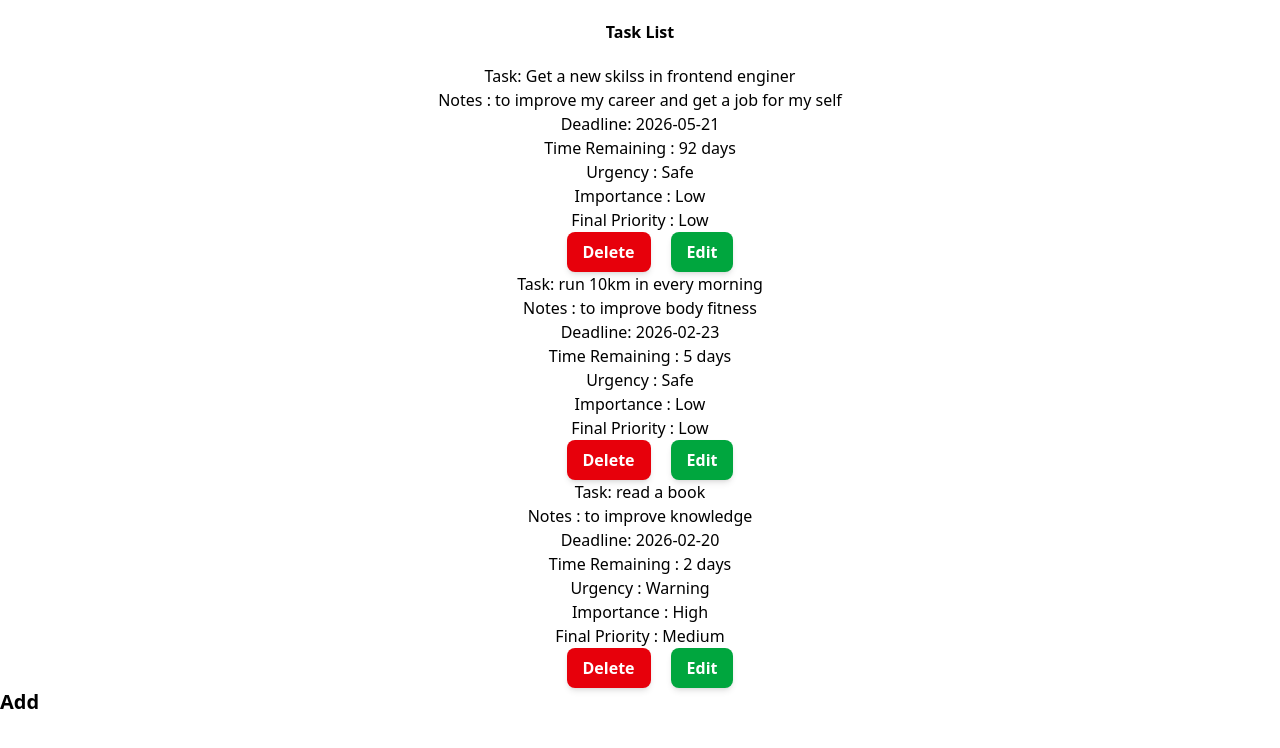
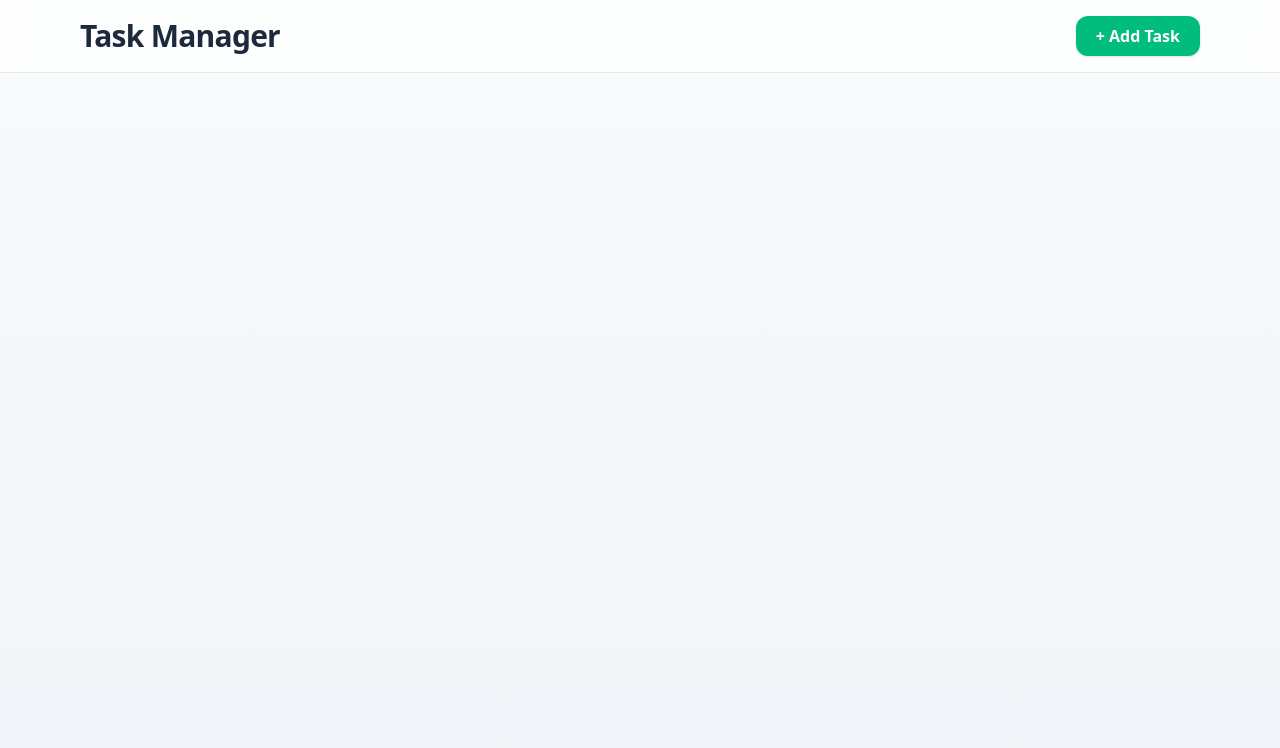
Before and after one commit to Gyandraa/Smart-Activity, a React (Vite) app: page / in a window 1280 px wide. Shown: the top 748 px of the page. Built offline with nearby package versions, Linux system fonts and the light colour scheme.

Commit message:
feat: add validasi for pages form

```diff
--- a/src/features/TaskFromPage.jsx
+++ b/src/features/TaskFromPage.jsx
@@ -1,19 +1,25 @@
 import useTask from "./task/hooks/useTask";
 import TaskForm from "./task/components/TaskForm";
+import { useParams } from "react-router-dom";
 
-export default function TaskFromPage() {
+export default function TaskFormPage() {
   const taskManager = useTask();
+  const { id } = useParams();
+
+  const editingTask = id ? taskManager.getTaskById(id) : null;
+  if (id && !editingTask) {
+    return <p className="text-center mt-10">Loading task...</p>;
+  }
+
   return (
     <>
       <h1 className="text-center font-bold text-2xl mt-5">Form Task</h1>
-      <div>
-        <TaskForm
-          addTask={taskManager.addTask}
-          editingTask={taskManager.editingTask}
-          updatedTask={taskManager.updatedTask}
-        />
-        ;
-      </div>
+
+      <TaskForm
+        addTask={taskManager.addTask}
+        updatedTask={(...args) => taskManager.updatedTask(id, ...args)}
+        editingTask={editingTask}
+      />
     </>
   );
 }
--- a/src/features/task/TaskPage.jsx
+++ b/src/features/task/TaskPage.jsx
@@ -2,21 +2,45 @@ import useTask from "./hooks/useTask";
 import TaskList from "./components/TaskList";
 import useTaskFilter from "./hooks/useTaskFilter";
 import { Link } from "react-router-dom";
+
 export default function TaskPage() {
   const taskManager = useTask();
   const filteredTasks = useTaskFilter(taskManager.tasks);
 
   return (
-    <div>
-      <h1 className="text-center font-bold font-sans mt-5">Task List</h1>
+    <div className="min-h-screen bg-gradient-to-b from-slate-50 to-slate-100">
+      {/* Header */}
+      <header className="sticky top-0 z-10 backdrop-blur bg-white/70 border-b border-slate-200">
+        <div className="max-w-6xl mx-auto px-4 py-4 flex items-center justify-between">
+          <h1 className="text-2xl md:text-3xl font-extrabold tracking-tight text-slate-800">
+            Task Manager
+          </h1>
 
-      <TaskList
-        tasks={filteredTasks}
-        removeTask={taskManager.removeTask}
-        startEdit={taskManager.startEdit}
-      />
-      <Link to="/task-form" className="text-right font-bold text-xl">
-        Add
+          {/* Desktop Add Button */}
+          <Link
+            to="/task-form"
+            className="hidden md:inline-flex items-center gap-2 bg-emerald-500 hover:bg-emerald-600 text-white font-semibold px-5 py-2 rounded-xl shadow transition active:scale-95"
+          >
+            + Add Task
+          </Link>
+        </div>
+      </header>
+
+      {/* Content */}
+      <main className="pb-24 md:pb-10">
+        <TaskList
+          tasks={filteredTasks}
+          removeTask={taskManager.removeTask}
+          startEdit={taskManager.startEdit}
+        />
+      </main>
+
+      {/* Floating Mobile Button */}
+      <Link
+        to="/task-form"
+        className="md:hidden fixed bottom-6 right-6 bg-emerald-500 hover:bg-emerald-600 text-white text-2xl w-16 h-16 flex items-center justify-center rounded-full shadow-xl active:scale-95 transition"
+      >
+        +
       </Link>
     </div>
   );
--- a/src/features/task/components/TaskList.jsx
+++ b/src/features/task/components/TaskList.jsx
@@ -1,40 +1,93 @@
 import { Link } from "react-router-dom";
-export default function TaskList({ tasks, removeTask, startEdit }) {
+
+export default function TaskList({ tasks, removeTask }) {
+  const priorityColor = (priority) => {
+    if (!priority) return "bg-gray-200 text-gray-700";
+    switch (priority.toLowerCase()) {
+      case "high":
+        return "bg-red-100 text-red-700";
+      case "medium":
+        return "bg-yellow-100 text-yellow-700";
+      case "low":
+        return "bg-green-100 text-green-700";
+      default:
+        return "bg-gray-200 text-gray-700";
+    }
+  };
+
   return (
-    <>
-      <ul className="mt-5">
+    <div className="w-full mt-5 px-4 sm:px-6">
+      <ul className="grid grid-cols-1 gap-8">
         {tasks.map((task) => (
-          <li key={task.id}>
-            <div className="text-center">
-              <h3>Task: {task.task}</h3>
-              <p>Notes : {task.notes}</p>
-              <p>Deadline: {task.deadline}</p>
-              <p>Time Remaining : {task.timeRemaining}</p>
-              <p>Urgency : {task.urgency}</p>
-              <p>Importance : {task.importance ?? "Auto"} </p>
-              <p>Final Priority : {task.finalPriority}</p>
+          <li
+            key={task.id}
+            className="bg-white rounded-3xl shadow-xl hover:shadow-2xl transition-all duration-300
+                       p-10 border border-gray-100"
+          >
+            <div className="flex flex-col min-h-[550px]">
+              {/* Title */}
+              <h3 className="text-4xl font-bold text-gray-800 mb-6 break-words leading-snug">
+                {task.task}
+              </h3>
+
+              {/* Notes */}
+              <p className="text-xl text-gray-600 mb-8 whitespace-pre-wrap leading-relaxed">
+                {task.notes || "No notes"}
+              </p>
+
+              {/* Info Section */}
+              <div className="space-y-3 text-lg text-gray-700 mb-8">
+                <p>
+                  <span className="font-semibold">Deadline:</span>{" "}
+                  {task.deadline}
+                </p>
+                <p>
+                  <span className="font-semibold">Time Remaining:</span>{" "}
+                  {task.timeRemaining}
+                </p>
+                <p>
+                  <span className="font-semibold">Urgency:</span> {task.urgency}
+                </p>
+                <p>
+                  <span className="font-semibold">Importance:</span>{" "}
+                  {task.importance ?? "Auto"}
+                </p>
+              </div>
+
+              {/* Priority Badge */}
+              <div className="mb-8">
+                <span
+                  className={`px-8 py-3 text-lg font-semibold rounded-full ${priorityColor(
+                    task.finalPriority,
+                  )}`}
+                >
+                  Final Priority: {task.finalPriority}
+                </span>
+              </div>
+
+              {/* Buttons */}
+              <div className="mt-auto flex flex-col gap-5">
                 <button
                   onClick={() => removeTask(task.id)}
-                className="px-4 py-2 ml-5 bg-red-600 text-white font-semibold rounded-lg
-                  shadow-md hover:bg-red-700 focus:outline-none focus:ring-2
-                  focus:ring-red-500 focus:ring-opacity-75"
+                  className="w-full h-20 bg-red-500 hover:bg-red-600 text-white
+                             font-semibold rounded-2xl transition active:scale-95 text-xl"
                 >
                   Delete
                 </button>
-              <Link to="/task-form">
+
+                <Link to={`/task-form/${task.id}`} className="w-full">
                   <button
-                  onClick={() => startEdit(task.id)}
-                  className="px-4 py-2 ml-5 bg-green-600 text-white font-semibold
-      rounded-lg shadow-md hover:bg-green-700 focus:outline-none focus:ring-2
-      focus:ring-green-500 focus:ring-opacity-75"
+                    className="w-full h-20 bg-emerald-500 hover:bg-emerald-600 text-white
+                               font-semibold rounded-2xl transition active:scale-95 text-xl"
                   >
                     Edit
                   </button>
                 </Link>
               </div>
+            </div>
           </li>
         ))}
       </ul>
-    </>
+    </div>
   );
 }
--- a/src/features/task/hooks/useTask.jsx
+++ b/src/features/task/hooks/useTask.jsx
@@ -1,31 +1,18 @@
-import { useState } from "react";
+import { useEffect, useState } from "react";
 
 export default function useTask() {
-  const [tasks, setTasks] = useState([
-    {
-      id: 1,
-      task: "Get a new skilss in frontend enginer",
-      notes: "to improve my career and get a job for my self",
-      deadline: "2026-05-21",
-      importance: "Low",
-    },
-    {
-      id: 2,
-      task: "run 10km in every morning",
-      notes: "to improve body fitness",
-      deadline: "2026-02-23",
-      importance: "Low",
-    },
-    {
-      id: 3,
-      task: "read a book",
-      notes: "to improve knowledge",
-      deadline: "2026-02-20",
-      importance: "High",
-    },
-  ]);
+  const [tasks, setTasks] = useState(() => {
+    const data = localStorage.getItem("tasks");
+    return data ? JSON.parse(data) : [];
+  });
 
-  const [editingTask, setEditingTask] = useState(null);
+  useEffect(() => {
+    localStorage.setItem("tasks", JSON.stringify(tasks));
+  }, [tasks]);
+
+  function getTaskById(id) {
+    return tasks.find((task) => task.id === Number(id));
+  }
 
   function removeTask(id) {
     setTasks((prev) => prev.filter((task) => task.id !== id));
@@ -44,15 +31,10 @@ export default function useTask() {
     ]);
   }
 
-  function startEdit(id) {
-    const taskToEdit = tasks.find((task) => task.id === id);
-    setEditingTask(taskToEdit);
-  }
-
-  function updatedTask(newTask, newNotes, newDeadline, newImportance) {
+  function updatedTask(id, newTask, newNotes, newDeadline, newImportance) {
     setTasks((prev) =>
       prev.map((task) =>
-        task.id === editingTask.id
+        task.id === Number(id)
           ? {
               ...task,
               task: newTask,
@@ -63,15 +45,13 @@ export default function useTask() {
           : task,
       ),
     );
-    setEditingTask(null);
   }
 
   return {
     tasks,
     removeTask,
     addTask,
-    startEdit,
-    editingTask,
     updatedTask,
+    getTaskById,
   };
 }
--- a/src/features/task/hooks/useTaskFilter.jsx
+++ b/src/features/task/hooks/useTaskFilter.jsx
@@ -1,6 +1,7 @@
 import { useEffect, useState } from "react";
 import CalculatePriority from "../utils/calculatePriority";
 import DeadlineStatus from "../utils/deadlineStatus";
+import parseLocalDate from "../utils/parseLocalDate";
 
 export default function useTaskFilter(tasks) {
   const [, forceUpdate] = useState(0);
@@ -24,7 +25,7 @@ export default function useTaskFilter(tasks) {
         Math.max(
           0,
           Math.ceil(
-            (new Date(task.deadline) - new Date()) / (1000 * 3600 * 24),
+            (parseLocalDate(task.deadline) - new Date()) / (1000 * 3600 * 24),
           ),
         ) + " days",
     };
--- a/src/features/task/utils/deadlineStatus.jsx
+++ b/src/features/task/utils/deadlineStatus.jsx
@@ -1,20 +1,18 @@
+import parseLocalDate from "./parseLocalDate";
 export default function DeadlineStatus(deadline) {
+  if (!deadline) return "Safe";
+
   const today = new Date();
+  const deadlineDate = parseLocalDate(deadline);
 
-  const deadlineDate = new Date(deadline);
+  if (!deadlineDate) return "Safe";
 
   today.setHours(0, 0, 0, 0);
   deadlineDate.setHours(0, 0, 0, 0);
 
-  const timeDif = deadlineDate - today;
+  const daysDif = (deadlineDate - today) / (1000 * 3600 * 24);
 
-  const daysDif = timeDif / (1000 * 3600 * 24);
-
-  if (daysDif < 0) {
-    return "Overdue";
-  } else if (daysDif <= 3) {
-    return "Warning";
-  } else {
-    return "Safe";
-  }
+  if (daysDif < 0) return "Overdue";
+  if (daysDif <= 3) return "Warning";
+  return "Safe";
 }
--- /dev/null
+++ b/src/features/task/utils/parseLocalDate.jsx
@@ -0,0 +1,6 @@
+export default function parseLocalDate(dateString) {
+  if (!dateString) return null;
+
+  const [year, month, day] = dateString.split("-").map(Number);
+  return new Date(year, month - 1, day);
+}
--- a/src/router/router.jsx
+++ b/src/router/router.jsx
@@ -6,6 +6,8 @@ export default function Router() {
     <Routes>
       <Route path="/" element={<TaskPage />} />
       <Route path="/task-form" element={<TaskFromPage />} />
+
+      <Route path="/task-form/:id" element={<TaskFromPage />} />
     </Routes>
   );
 }
```
Also changed, not shown: src/features/task/components/TaskForm.jsx (+17 -19 lines). Lines whose indentation alone changed are shown as unchanged.
